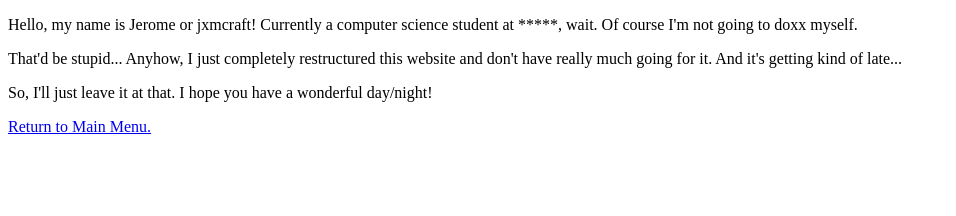
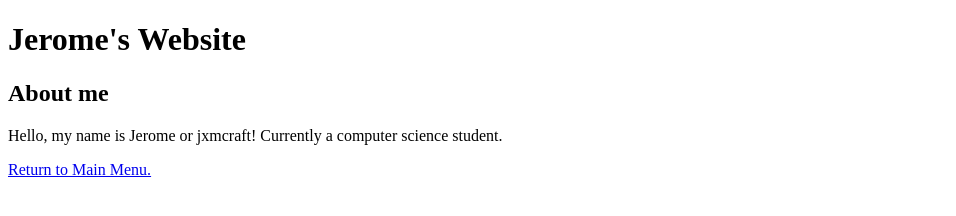
Before and after one commit to jxmcraft/jxmcraft.github.io, a plain HTML site: page jxmcraft/about_me.html in a window 1280 px wide. Shown: the whole page, without its empty margins (0-956 px from the left). Drawn offline with Linux system fonts and the light colour scheme.

Commit message:
Day 6: Finally back at it after 2 months.

```diff
--- a/jxmcraft/about_me.html
+++ b/jxmcraft/about_me.html
@@ -1,13 +1,30 @@
 <!DOCTYPE html>
 <html>
     <head>
-        <title> About me</title>
+        <title> Jerome's website</title>
+        <meta charset="UTF-8">
+
     </head>
     <body>
-        <p> Hello, my name is Jerome or jxmcraft! Currently a computer science student at *****, wait. Of course I'm not going to doxx myself.</p>
-        <p> That'd be stupid... Anyhow, I just completely restructured this website and don't have really much going for it. And it's getting kind of late... </p>
-        <p> So, I'll just leave it at that. I hope you have a wonderful day/night! </p>
+        <link rel="stylesheet" type="text/css" href="../style.css">
+        <h1> Jerome's Website</h1>
+        <div class = "view">
+            <div class = "block">
+                <h2>About me</h2>
+            </div>
+            <div class = "block">
+                <p> Hello, my name is Jerome or jxmcraft! Currently a computer science student.</p>
+            </div>
+            <div class = "block">
+            </div>
+            <div class = "block">
+            </div>
+            <div class = "block">
+            </div>
+        </div>
         <a href = "../index.html"> Return to Main Menu.</a>
     </body>
 
 </html>
+<!--                         <p> That'd be stupid... Anyhow, I just completely restructured this website and don't have really much going for it. And it's getting kind of late... </p>
+                <p> So, I'll just leave it at that. I hope you have a wonderful day/night! </p>-->
```
